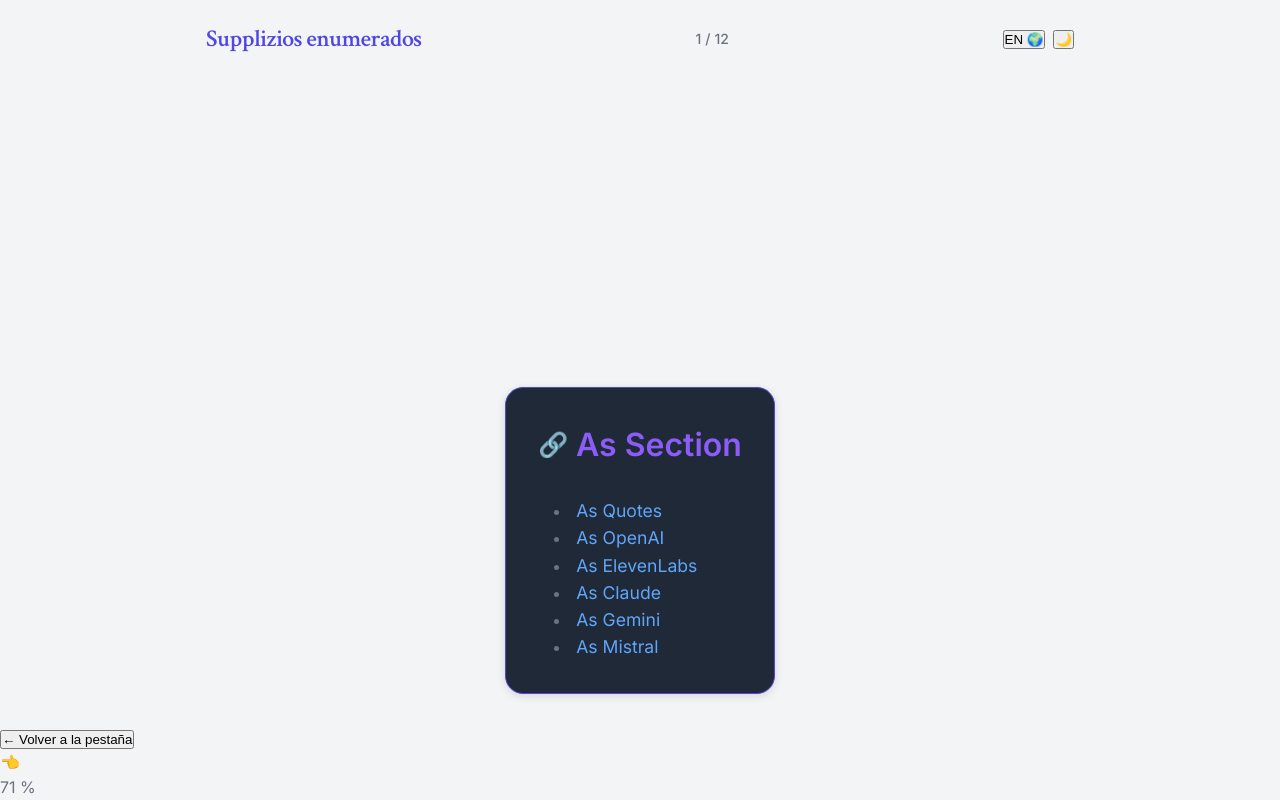
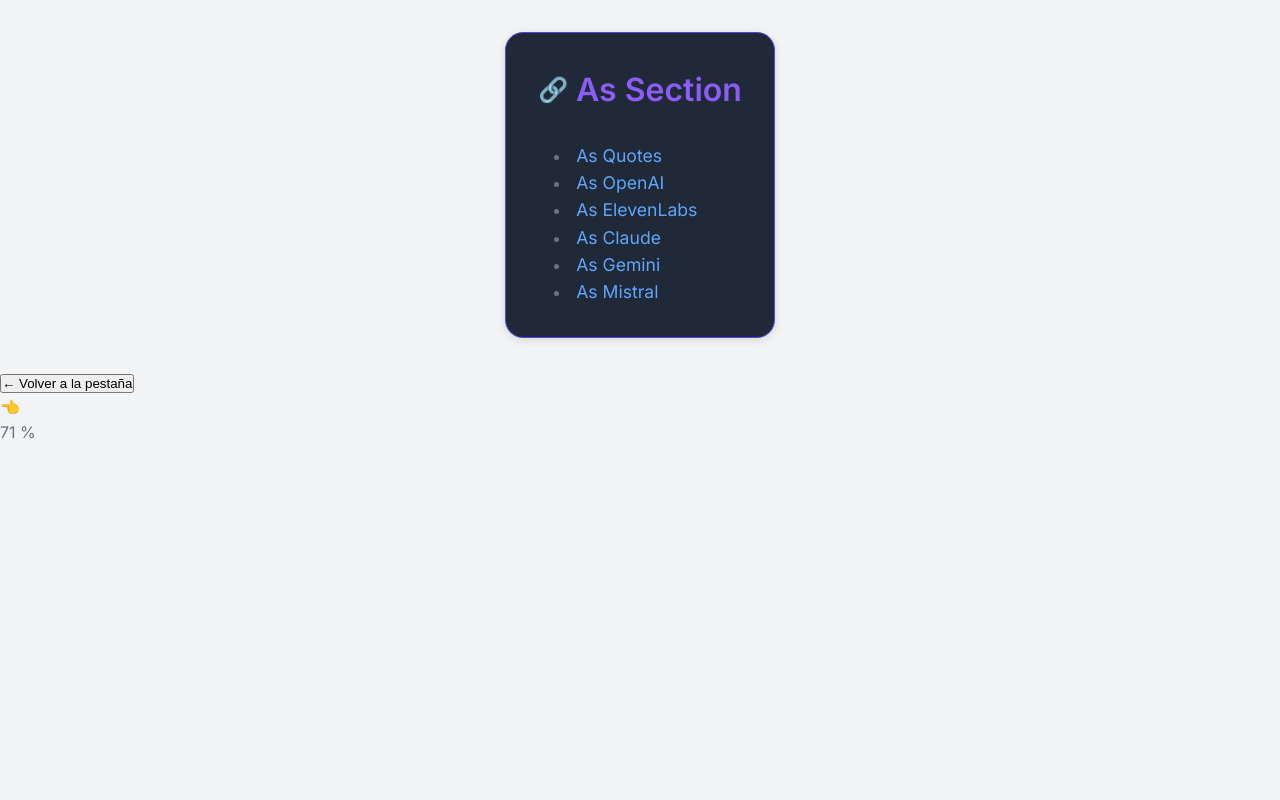
Before and after one commit to oninoDevie/sexy, a plain HTML site: page index.html in a window 1280 px wide. Drawn offline with nearby package versions, Linux system fonts and the light colour scheme.

Commit message:
Update index.html

```diff
--- a/index.html
+++ b/index.html
@@ -83,20 +83,6 @@
   </script>
 </head>
 <body>
-  <div class="app-container">
-    <header class="app-header">
-      <h1 class="app-title">Supplizios enumerados</h1>
-      <div class="quote-counter"><span id="currentQuote">1</span> / <span id="totalQuotes">1</span></div>
-      <div style="display:flex;gap:.5rem">
-        <button id="languageToggle" class="toggle-btn"><span class="language-text">EN</span> 🌍</button>
-        <button id="themeToggle" class="toggle-btn">🌙</button>
-      </div>
-    </header>
-
-
-
-    <!-- ...main content, quote reader, controls, etc... -->
-
   </div>
 
 
```
